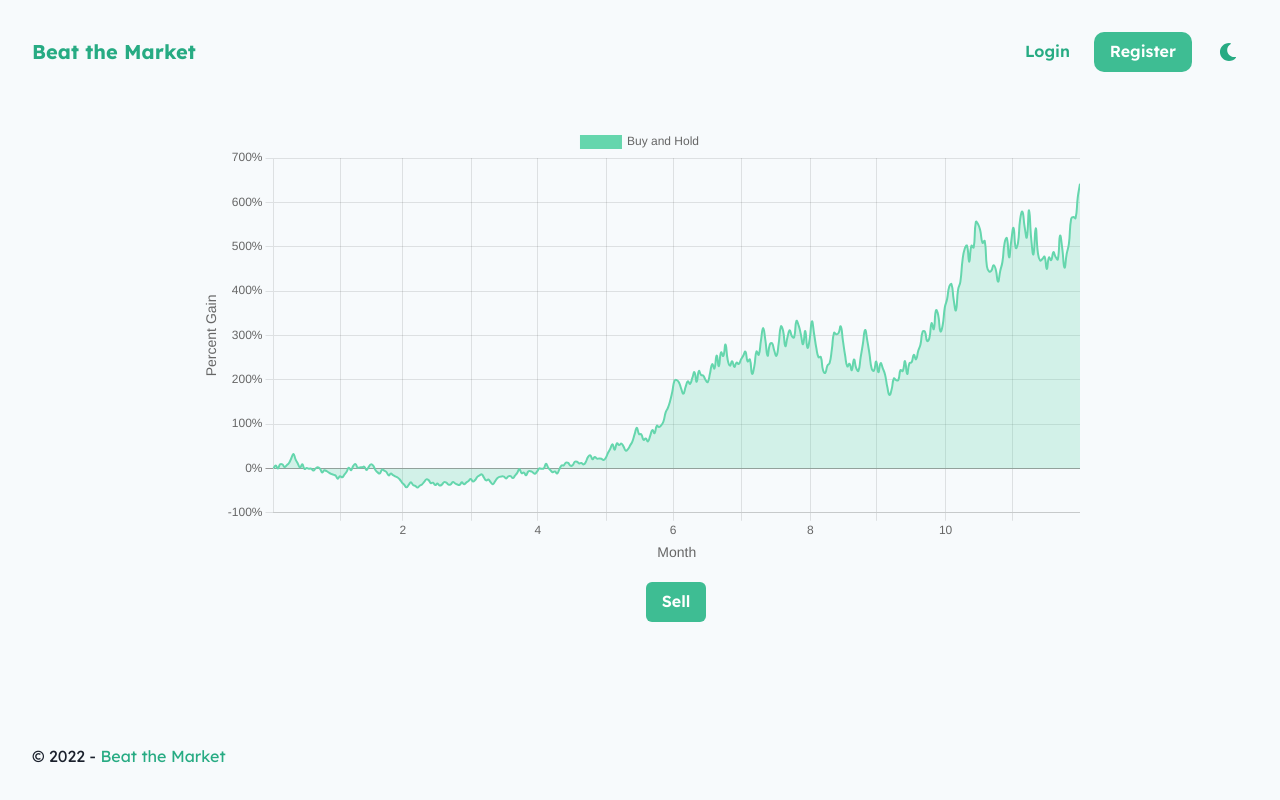
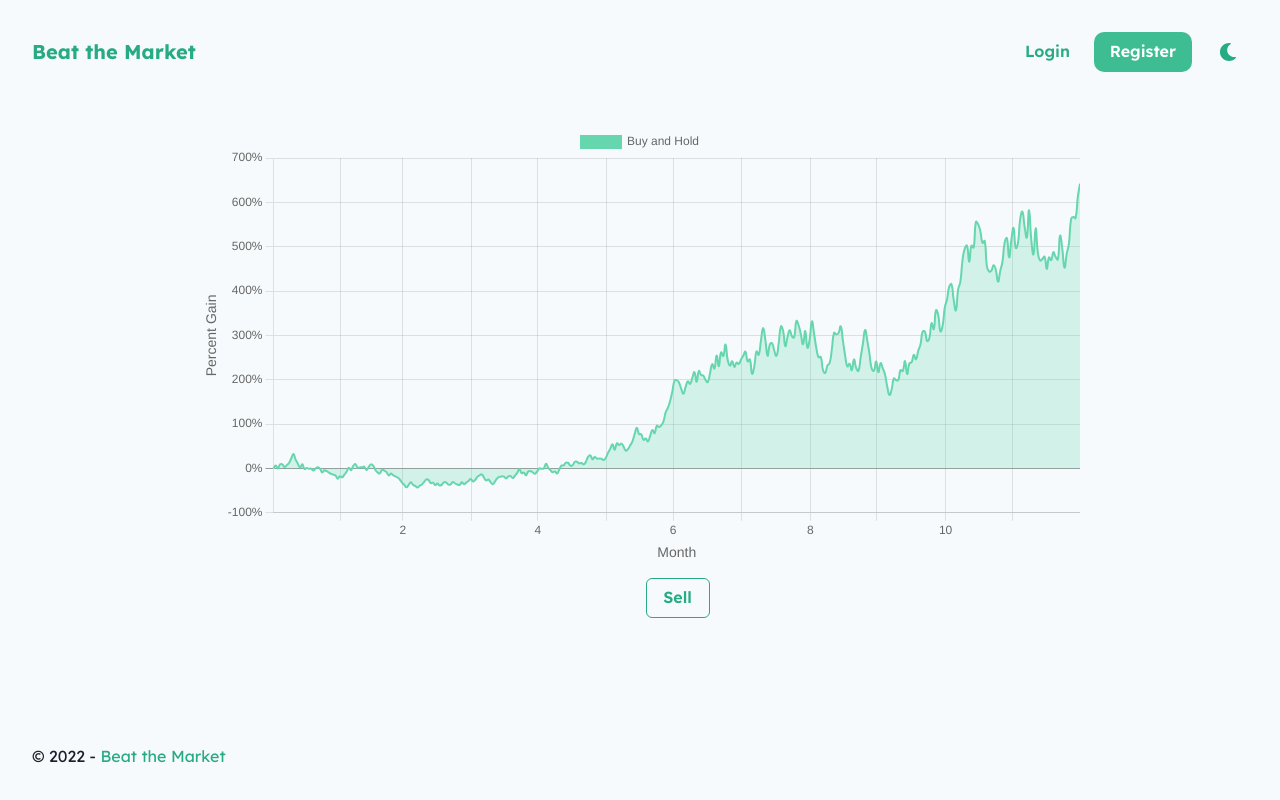
Before and after one commit to butasebi/BeatTheMarket, a React (Create React App) app in the folder front/: page / in a window 1280 px wide. Built offline with nearby package versions, Linux system fonts and the light colour scheme.

Commit message:
feat: make 'Sell' button change to 'Buy' when clicked
And back.

```diff
--- a/front/src/components/game/Game.jsx
+++ b/front/src/components/game/Game.jsx
@@ -1,16 +1,36 @@
 import { Box, Button, Center } from '@chakra-ui/react';
 import GameChart from './GameChart';
 import { generateStockData } from './dataGenerator';
+import { useState } from 'react';
+
+function BuySellButton(props) {
+  const { isSelling, setIsSelling } = props;
+
+  const buttonText = isSelling ? 'Sell' : 'Buy';
+  const variant = isSelling ? 'outline' : 'solid';
+  const onClick = () => {
+    setIsSelling(!isSelling);
+  };
+
+  return (
+    <Button colorScheme='brand' width='4rem' ml='4.7rem' variant={variant}
+            onClick={onClick}>
+      {buttonText}
+    </Button>
+  );
+}
 
 function Game() {
+  const [isSelling, setIsSelling] = useState(true);
+
   const timeInterval = 'day';
   const data = generateStockData(timeInterval);
 
   return (
     <Box>
       <GameChart rawData={data} dataTimeInterval={timeInterval} />
-      <Center mt='1rem'>
-        <Button colorScheme='brand' ml='4.5rem'>Sell</Button>
+      <Center mt='3'>
+        <BuySellButton isSelling={isSelling} setIsSelling={setIsSelling} />
       </Center>
     </Box>
   );
```
